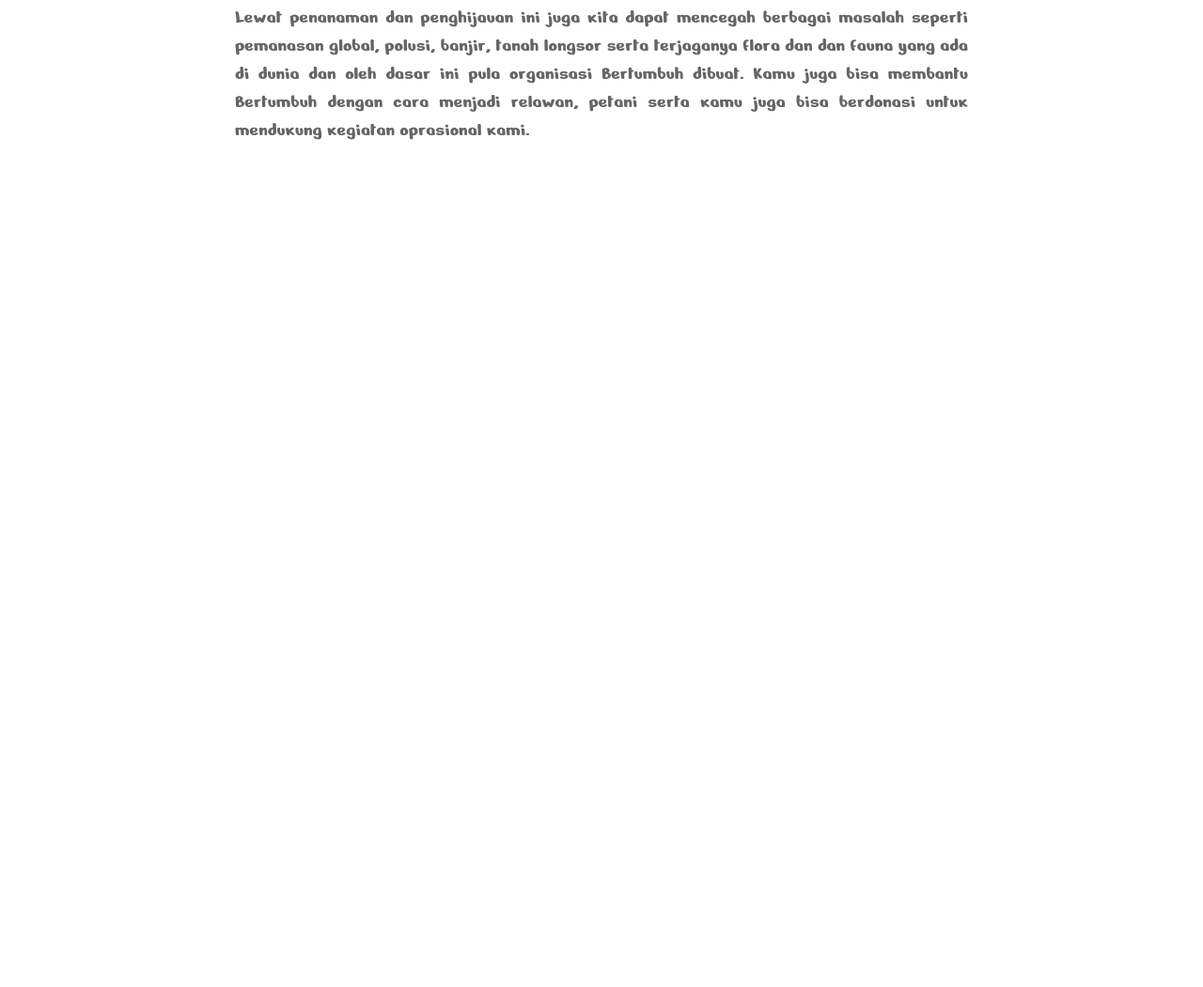
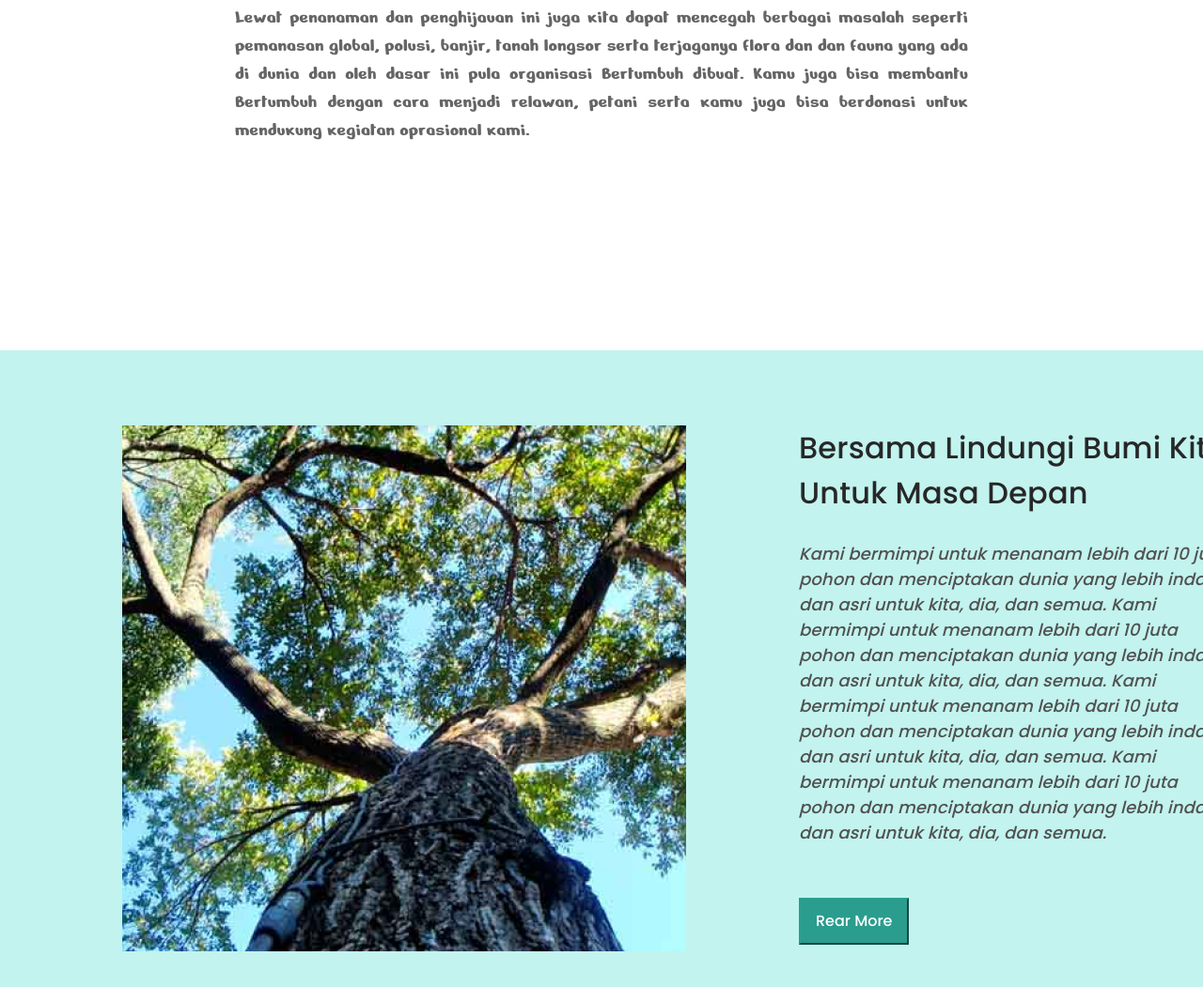
Before and after one commit to Guram-Japharidze/Homework5, a plain HTML site: page index.html in a window 1280 px wide. Shown: the part 583-1634 px from the top of the page at 94% size. Before the commit the page ends 956 px from the top, so only its background shows below. Drawn offline with Linux system fonts and the light colour scheme.

Commit message:
add section1

```diff
--- a/css/style.css
+++ b/css/style.css
@@ -29,7 +29,7 @@
 .header_a {
     color: white;
     font-size: 20px;
-    font-family: 'Nerko One', cursive;
+    font-family: Nerko One;
     font-weight: 400;
     line-height: 30px;
     letter-spacing: 0.10px;
@@ -45,14 +45,15 @@
 h2 {
     color: #4D4D4D;
     font-size: 48px;
-    font-family: 'Poppins', sans-serif;
+    font-family: Poppins;
     font-weight: 500;
     line-height: 62.40px;
     letter-spacing: 0.24px;
     text-align: center;
 }
 
-.main_p1, .main_p2 {
+.main_p1,
+.main_p2 {
     color: #656565;
     font-size: 20px;
     font-family: 'Nerko One', cursive;
@@ -62,7 +63,62 @@
     text-align: justify;
 
 }
+
 .main_p1 {
     margin-top: 60px;
     margin-bottom: 52px;
 }
+
+/* secrtion1 */
+.section1 {
+    width: 1440px;
+    padding: 80px 130px;
+    background-color: #C2F3EE;
+    margin: auto;
+}
+
+.section1_pic {
+    width: 600px;
+    height: 560px;
+    vertical-align: top;
+}
+
+.section1_article {
+    display: inline-block;
+    vertical-align: top;
+    width: 460px;
+    height: 538px;
+    margin-left: 116px;
+}
+
+h3 {
+    color: #272727;
+    font-size: 32px;
+    font-family: 'Poppins', sans-serif;
+    font-weight: 500;
+    line-height: 48px;
+    letter-spacing: 0.16px;
+    margin-bottom: 27px;
+}
+
+.section1_p {
+    color: #515151;
+    font-size: 18px;
+    font-family: 'Poppins', sans-serif;
+    font-style: italic;
+    font-weight: 400;
+    line-height: 27px;
+    letter-spacing: 0.09px;
+    margin-bottom: 56px;
+}
+
+button {
+    color: white;
+    font-size: 16px;
+    font-family: 'Poppins', sans-serif;
+    font-weight: 400;
+    line-height: 24px;
+    padding: 11px 16px;
+    background-color: #2A9D8F;
+    border-color:  #2A9D8F;
+}
--- a/index.html
+++ b/index.html
@@ -32,7 +32,23 @@
             oleh dasar ini pula organisasi Bertumbuh dibuat. Kamu juga bisa membantu Bertumbuh dengan cara menjadi
             relawan, petani serta kamu juga bisa berdonasi untuk mendukung kegiatan oprasional kami.</p>
     </article>
+    <!-- section1 -->
+    <section class="section1">
+        <img src="images/cover.png" alt="cover" class="section1_pic">
+        <article class="section1_article">
+            <h3>Bersama Lindungi Bumi Kita
+                Untuk Masa Depan</h3>
+            <p class="section1_p">Kami bermimpi untuk menanam lebih dari 10 juta pohon dan menciptakan dunia yang lebih
+                indah dan asri untuk kita, dia, dan semua. Kami bermimpi untuk menanam lebih dari 10 juta pohon dan
+                menciptakan dunia yang lebih indah dan asri untuk kita, dia, dan semua. Kami bermimpi untuk menanam
+                lebih dari 10 juta pohon dan menciptakan dunia yang lebih indah dan asri untuk kita, dia, dan semua.
+                Kami bermimpi untuk menanam lebih dari 10 juta pohon dan menciptakan dunia yang lebih indah dan asri
+                untuk kita, dia, dan semua.</p>
+            <button>Rear More</button>
+        </article>
+    </section>
 
+    </section>
 </body>
 
 </html>
```
